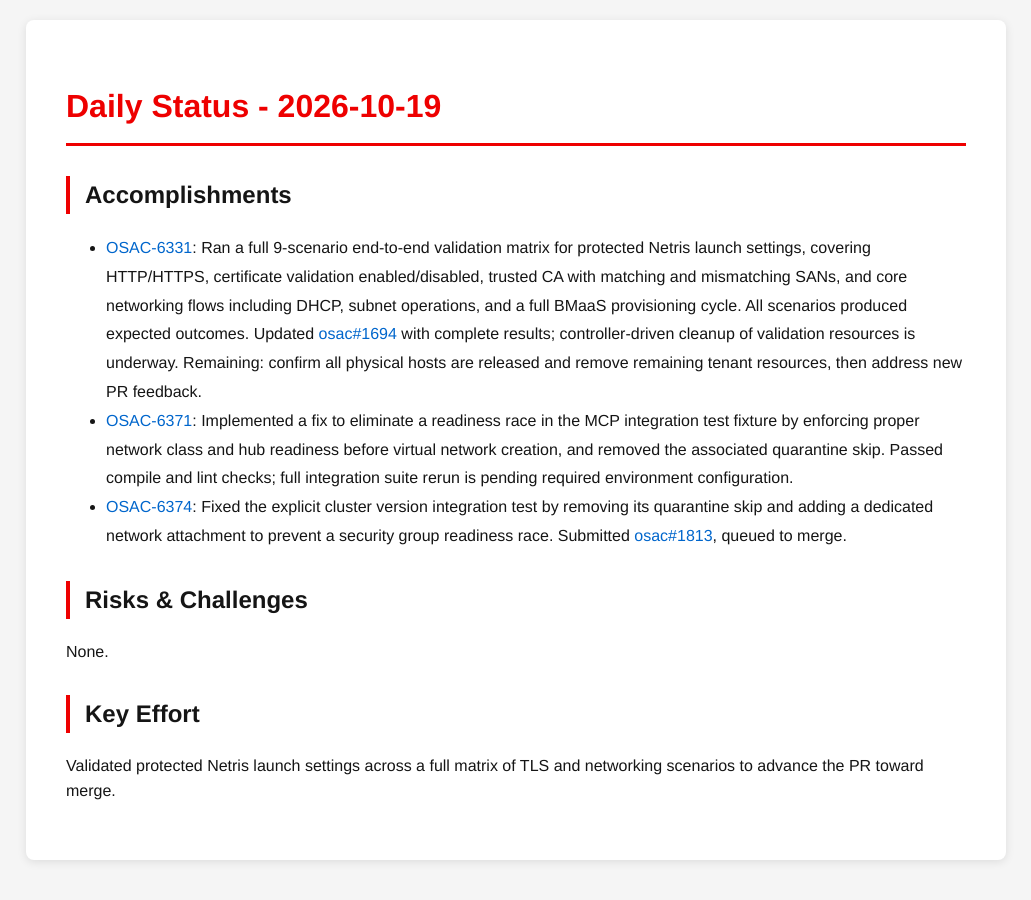
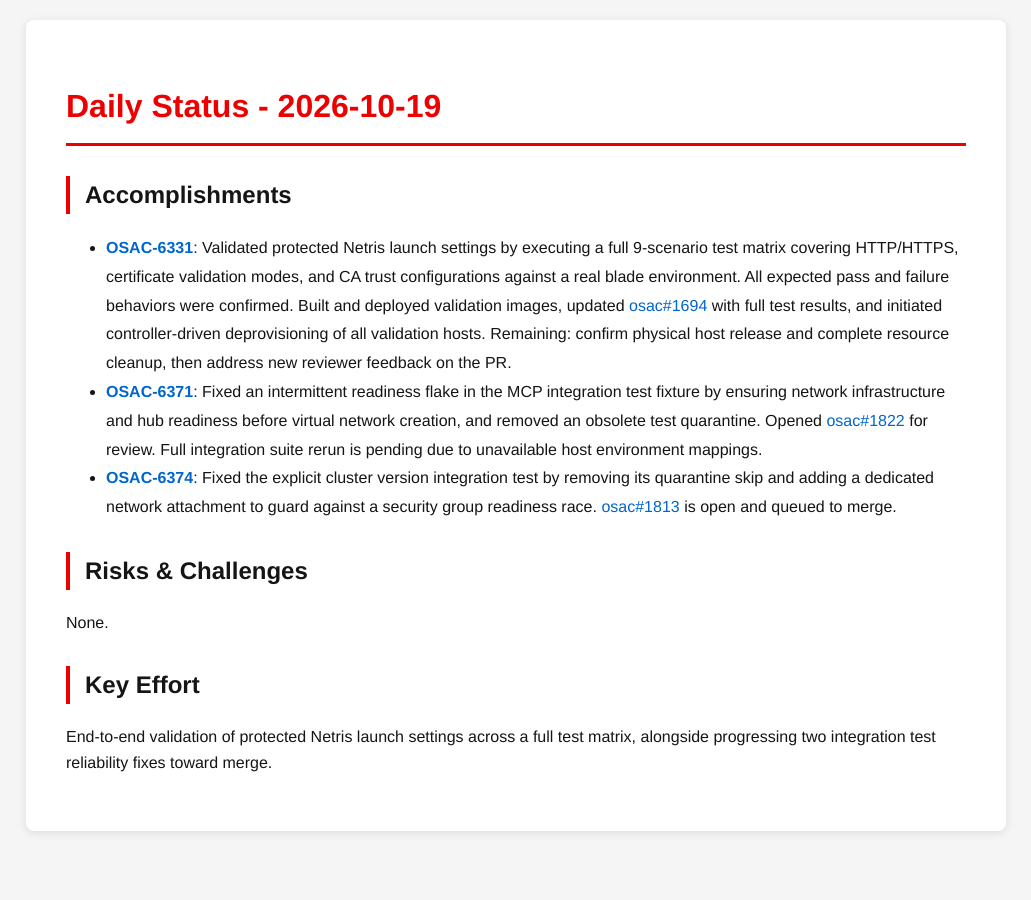
Before and after one commit to tzvatot/daily-status, a Jekyll site: the page built from 2026-10-19.md, in a window 1280 px wide. Shown: the whole page, without its empty margins (124-1155 px from the left). Built offline with Jekyll 4.4.1, drawn with Linux system fonts in a browser that asks for light colours.

Commit message:
Daily status update - 2026-10-19

```diff
--- a/2026-10-19.md
+++ b/2026-10-19.md
@@ -7,12 +7,12 @@ date: 2026-10-19
 # Daily Status - 2026-10-19
 
 ## Accomplishments
-- [OSAC-6331](https://redhat.atlassian.net/browse/OSAC-6331): Ran a full 9-scenario end-to-end validation matrix for protected Netris launch settings, covering HTTP/HTTPS, certificate validation enabled/disabled, trusted CA with matching and mismatching SANs, and core networking flows including DHCP, subnet operations, and a full BMaaS provisioning cycle. All scenarios produced expected outcomes. Updated [osac#1694](https://github.com/osac-project/osac/pull/1694) with complete results; controller-driven cleanup of validation resources is underway. Remaining: confirm all physical hosts are released and remove remaining tenant resources, then address new PR feedback.
-- [OSAC-6371](https://redhat.atlassian.net/browse/OSAC-6371): Implemented a fix to eliminate a readiness race in the MCP integration test fixture by enforcing proper network class and hub readiness before virtual network creation, and removed the associated quarantine skip. Passed compile and lint checks; full integration suite rerun is pending required environment configuration.
-- [OSAC-6374](https://redhat.atlassian.net/browse/OSAC-6374): Fixed the explicit cluster version integration test by removing its quarantine skip and adding a dedicated network attachment to prevent a security group readiness race. Submitted [osac#1813](https://github.com/osac-project/osac/pull/1813), queued to merge.
+- **[OSAC-6331](https://redhat.atlassian.net/browse/OSAC-6331)**: Validated protected Netris launch settings by executing a full 9-scenario test matrix covering HTTP/HTTPS, certificate validation modes, and CA trust configurations against a real blade environment. All expected pass and failure behaviors were confirmed. Built and deployed validation images, updated [osac#1694](https://github.com/osac-project/osac/pull/1694) with full test results, and initiated controller-driven deprovisioning of all validation hosts. Remaining: confirm physical host release and complete resource cleanup, then address new reviewer feedback on the PR.
+- **[OSAC-6371](https://redhat.atlassian.net/browse/OSAC-6371)**: Fixed an intermittent readiness flake in the MCP integration test fixture by ensuring network infrastructure and hub readiness before virtual network creation, and removed an obsolete test quarantine. Opened [osac#1822](https://github.com/osac-project/osac/pull/1822) for review. Full integration suite rerun is pending due to unavailable host environment mappings.
+- **[OSAC-6374](https://redhat.atlassian.net/browse/OSAC-6374)**: Fixed the explicit cluster version integration test by removing its quarantine skip and adding a dedicated network attachment to guard against a security group readiness race. [osac#1813](https://github.com/osac-project/osac/pull/1813) is open and queued to merge.
 
 ## Risks & Challenges
 None.
 
 ## Key Effort
-Validated protected Netris launch settings across a full matrix of TLS and networking scenarios to advance the PR toward merge.
+End-to-end validation of protected Netris launch settings across a full test matrix, alongside progressing two integration test reliability fixes toward merge.
```
